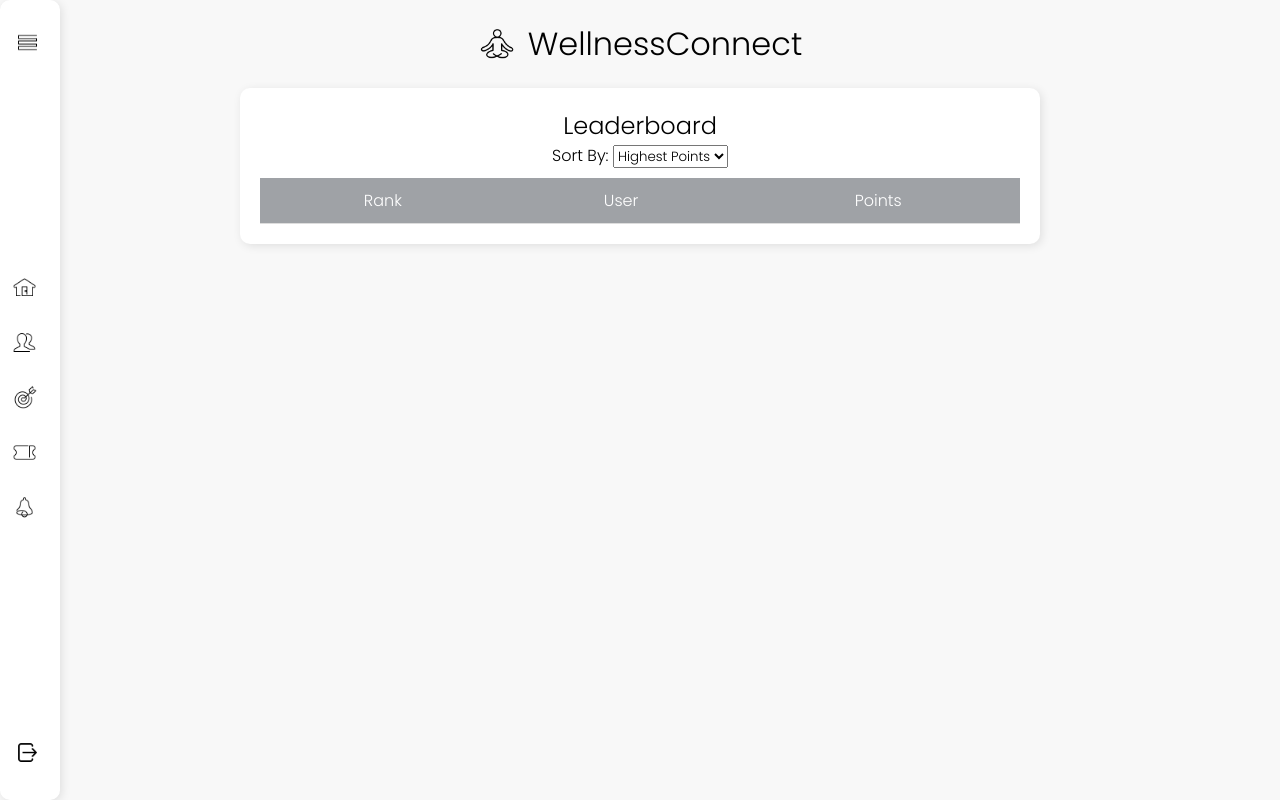
After one commit to yinyifeng/B11-WellnessConnect, a Python web app: template templates/homepage.html in a window 1280 px wide. The commit adds this page. Run offline with Jinja, Linux system fonts and the light colour scheme; the template is opened without the code that fills it, so the values that code supplies are empty.

Commit message:
Added leaderboard, updated homepage & css styles

```diff
--- a/index.html
+++ b/index.html
@@ -33,6 +33,9 @@
 
             Not a User?
             <a id="user_register" href="templates/user_register.html">Signup</a>
+
+            <!-- for testing purposes -->
+            <a id="user_register" href="templates/homepage.html">Continue as Guest</a>
         </div>
     </div>
 </body>
--- /dev/null
+++ b/static/script.js
@@ -0,0 +1,8 @@
+document.addEventListener("DOMContentLoaded", function () {
+    const sidebar = document.querySelector('.sidebar');
+    const toggleBtn = document.querySelector('.toggle-btn');
+
+    toggleBtn.addEventListener('click', () => {
+        sidebar.classList.toggle('expanded');
+    });
+});
--- a/static/styles.css
+++ b/static/styles.css
@@ -8,7 +8,7 @@
     padding: 0;
 }
 
-/* Center the logo with text */
+/* LOGO */
 h1 {
     display: flex;
     justify-content: center;
@@ -17,16 +17,15 @@ h1 {
     margin-top: 20px;
 }
 
-/* Center containers for login & signup */
+/* Login and signup containers */
 .logins, .register-container {
     display: flex;
     justify-content: center;
     align-items: center;
-    min-height: 100vh; /* Ensure full height for centering */
-    padding-bottom: 30px; /* Added spacing to prevent bottom-stuck elements */
+    min-height: 100vh;
+    padding-bottom: 30px;
 }
 
-/* Style login & signup boxes */
 #user, #user-register {
     display: flex;
     flex-direction: column;
@@ -37,10 +36,10 @@ h1 {
     box-shadow: 2px 2px 10px rgba(0, 0, 0, 0.1);
     width: 350px;
     background: white;
-    margin: 20px auto; /* Add margin for spacing */
+    margin: 20px auto;
 }
 
-/* Ensure input fields are properly styled */
+/* Input */
 input {
     width: 100%;
     padding: 12px;
@@ -50,7 +49,7 @@ input {
     font-size: 14px;
 }
 
-/* Style buttons for login and signup */
+/* Login and signup buttons */
 #login, .signup-button {
     width: 100%;
     padding: 12px;
@@ -61,15 +60,14 @@ input {
     color: white;
     font-size: 16px;
     cursor: pointer;
-    transition: background 0.3s ease, transform 0.2s ease;
 }
 
 #login:hover, .signup-button:hover {
     background-color: #0056b3;
-    transform: scale(1.02); /* Slight scaling effect */
+    transform: scale(1.02);
 }
 
-/* Style and center the Signup & Back link */
+/* Signup & Back buttons */
 #user_register, #back-button {
     display: block;
     text-align: center;
@@ -86,7 +84,138 @@ input {
 /* Ensure responsiveness */
 @media (max-width: 400px) {
     #user, #user-register {
-        width: 90%; /* Adjust width for smaller screens */
+        width: 90%;
         padding: 20px;
     }
 }
+
+/* ---------- Sidebar ---------- */
+body {
+    background-color: #f8f8f8;
+    /* display: flex; */
+}
+
+.sidebar {
+    width: 60px;
+    height: 100vh;
+    background: white;
+    box-shadow: 2px 2px 10px rgba(0, 0, 0, 0.1);
+    position: fixed;
+    left: 0;
+    top: 0;
+    transition: width 0.3s ease;
+    overflow: hidden;
+    display: flex;
+    flex-direction: column;
+    align-items: center;
+    padding-top: 15px;
+    border-radius: 10px;
+    justify-content: space-between;
+    padding-bottom: 20px;
+}
+
+.sidebar.expanded {
+    width: 220px;
+    align-items: flex-start;
+    padding-left: 15px;
+}
+
+/* Toggle & Logout Button */
+.toggle-btn, .logout-btn {
+    background: none;
+    border: none;
+    cursor: pointer;
+    padding: 15px;
+    width: 100%;
+    display: flex;
+    align-items: center;
+    justify-content: flex-start;
+    font-size: 16px;
+    font-weight: 500;
+}
+
+/* Resize button icons */
+.toggle-btn img, .logout-btn img {
+    width: 25px;
+    height: 25px;
+    display: block;
+}
+
+/* Move toggle button when expanded */
+.sidebar.expanded .toggle-btn {
+    align-self: flex-end;
+    justify-content: flex-end;
+    margin-right: 15px;
+}
+
+/* Sidebar Menu */
+.sidebar ul {
+    list-style: none;
+}
+
+.sidebar ul li a{
+    padding: 15px;
+    cursor: pointer;
+    display: flex;
+    align-items: center;
+    justify-content: flex-start;
+    width: 100%;
+    font-size: 16px;
+    font-weight: 500;
+    text-decoration: none;
+    color: inherit;
+}
+
+.sidebar ul li:hover, .logout-btn:hover {
+    background: #f0f0f0;
+}
+
+/* Icons */
+.icon {
+    width: 25px;
+    height: 25px;
+    margin-right: 12px;
+}
+
+/* Hide text when collapsed */
+.sidebar ul li span, .logout-btn span {
+    display: none;
+}
+
+/* Show text when expanded */
+.sidebar.expanded ul li span, .sidebar.expanded .logout-btn span {
+    display: inline;
+}
+
+/* Logout Hover */
+.logout-btn:hover {
+    color: #d9534f;
+}
+
+/* ------Leaderboard Section------ */
+.leaderboard-container {
+    width: 100%;
+    max-width: 800px;
+    margin: 20px auto;
+    text-align: center;
+    background: white;
+    padding: 20px;
+    border-radius: 10px;
+    box-shadow: 2px 2px 10px rgba(0, 0, 0, 0.1);
+}
+
+.leaderboard {
+    width: 100%;
+    border-collapse: collapse;
+    margin-top: 10px;
+}
+
+.leaderboard th, .leaderboard td {
+    padding: 10px;
+    border-bottom: 1px solid #ddd;
+}
+
+.leaderboard th {
+    background-color: #9fa2a6;
+    color: white;
+}
--- /dev/null
+++ b/templates/homepage.html
@@ -0,0 +1,63 @@
+<!DOCTYPE html>
+<html lang="en">
+<head>
+    <meta charset="UTF-8">
+    <meta name="viewport" content="width=device-width, initial-scale=1.0">
+    <title>WellnessConnect Homepage</title>
+    <link rel="stylesheet" href="/static/styles.css">
+
+</head>
+<body>
+
+    <div class="sidebar">
+        <button class="toggle-btn"><img src="/static/icons/menu.png"></button>
+        <ul>
+            <li><a href="homepage.html"><img src="/static/icons/home.png" class="icon"><span> Home</span></a></li>
+            <li><a href="account.html"><img src="/static/icons/account.png" class="icon"><span>Account Center</span></a></li>
+            <li><a href="activity.html"><img src="/static/icons/activity.png" class="icon"><span>Activity Tracker</span></a></li>
+            <li><a href="vouchers.html"><img src="/static/icons/vouchers.png" class="icon"><span>Vouchers</span></a></li>
+            <li><a href="reminders.html"><img src="/static/icons/reminders.png" class="icon"><span>Reminders</span></a></li>
+        </ul>
+
+        <!-- Logout Button -->
+        <button class="logout-btn" onclick="location.href='/index.html'">
+            <img src="/static/icons/logout.png" class="icon"><span>Logout</span>
+        </button>
+    </div>
+
+    <div>
+        <h1>
+            <img id="wellness_icon" src="/static/wellness_icon.png" width="40px">
+            WellnessConnect
+        </h1>
+    </div>
+
+    <div class="leaderboard-container">
+        <h2>Leaderboard</h2>
+
+        <!-- Filter Options -->
+        <label for="filter">Sort By:</label>
+        <select id="filter">
+            <option value="highest">Highest Points</option>
+            <option value="lowest">Lowest Points</option>
+        </select>
+
+        <!-- Leaderboard Table -->
+        <table class="leaderboard">
+            <thead>
+                <tr>
+                    <th>Rank</th>
+                    <th>User</th>
+                    <th>Points</th>
+                </tr>
+            </thead>
+            <tbody id="leaderboard-body">
+                <!-- Users will be dynamically inserted here -->
+            </tbody>
+        </table>
+    </div>
+
+    <script src="/static/script.js"></script>
+
+</body>
+</html>
```
Also changed, not shown: templates/account.html (added, +38 -0 lines), templates/activity.html (added, +38 -0 lines), templates/reminders.html (added, +38 -0 lines), templates/vouchers.html (added, +38 -0 lines), static/icons/account.png (added), static/icons/activity.png (added), static/icons/home.png (added), static/icons/logout.png (added), static/icons/menu.png (added), static/icons/reminders.png (added), static/icons/trophy.png (added), static/icons/vouchers.png (added).
